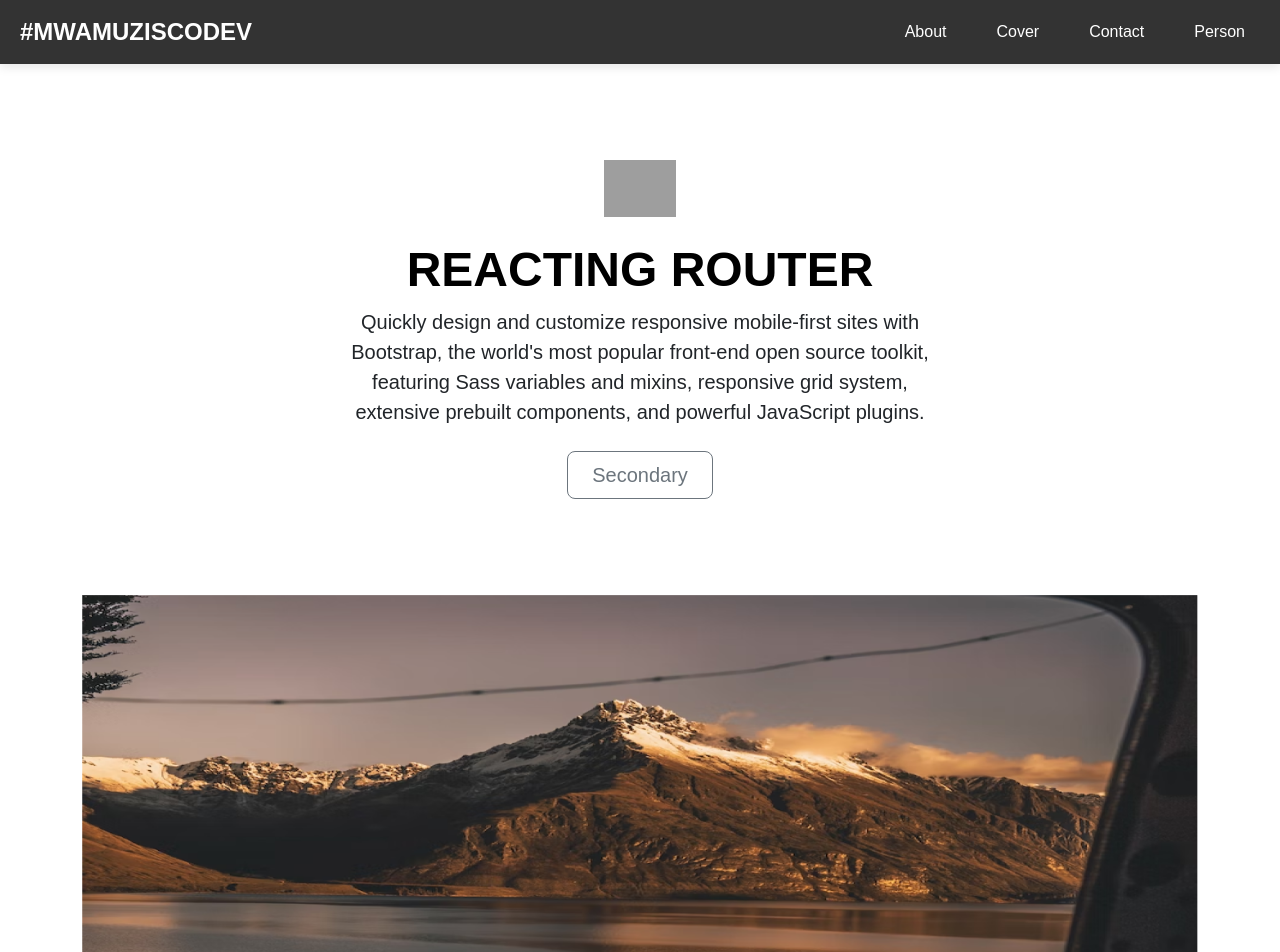
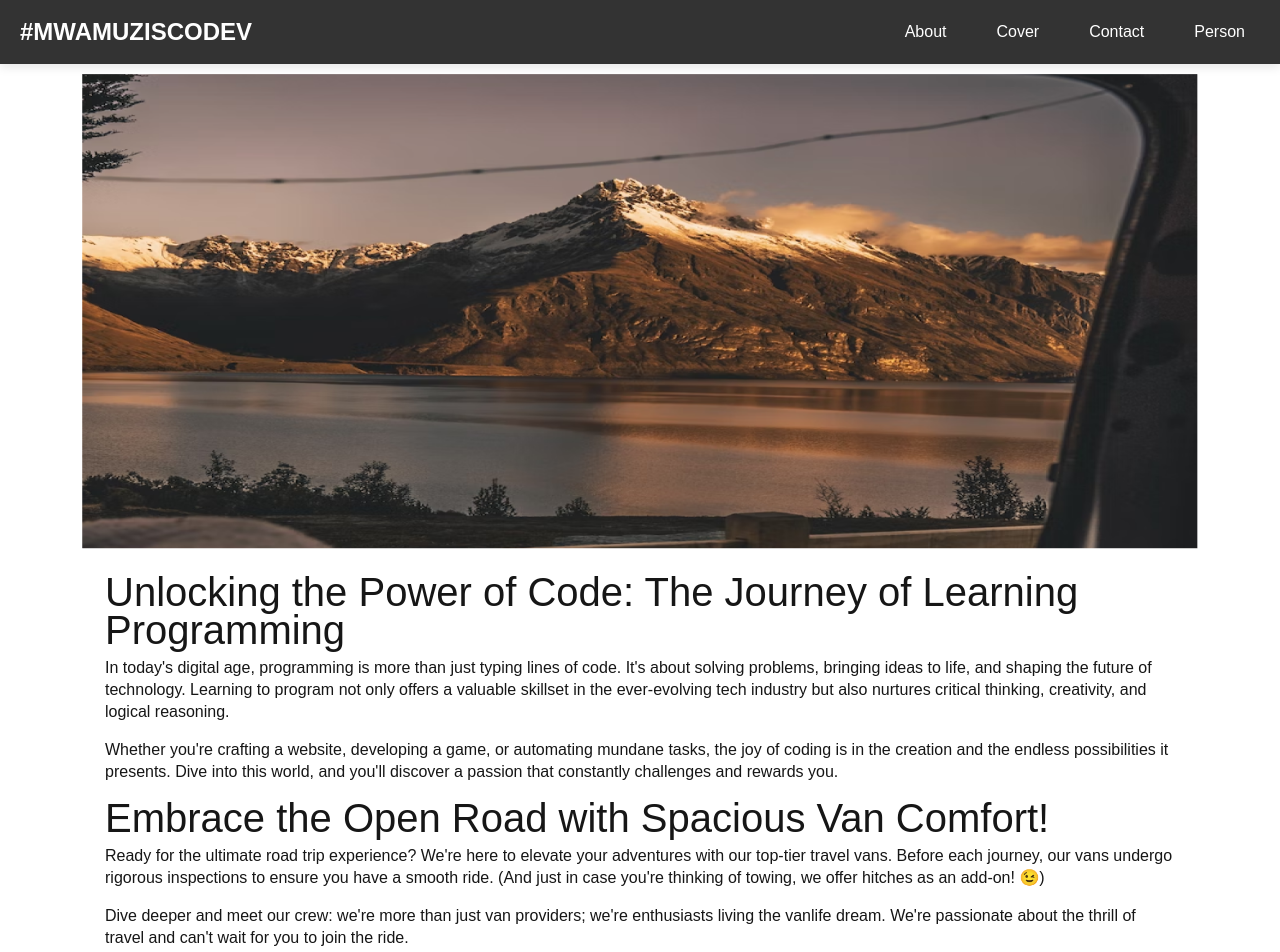
Before and after one commit to NORZACO/routing-react-lesson-v2, a React (Create React App) app: page /about in a window 1280 px wide. Shown: the top 952 px of the page. Built offline with nearby package versions, Linux system fonts and the light colour scheme; grey boxes are pictures that could not be loaded; what miragejs would draw is missing.

Commit message:
bootstrify details and fix reload no pages

```diff
--- a/src/index.js
+++ b/src/index.js
@@ -10,7 +10,7 @@ import './static/css/header.css';
 import Vans from './pages/Vans';
 import PersonDetails from './pages/DetailsPage';
 import Footer from './pages/Footer';
-import Heroes from './pages/Heroes';
+// import Heroes from './pages/Heroes';
 
 
 function App() {
@@ -25,7 +25,7 @@ function App() {
           <Link to="/persons">Person</Link>
         </nav>
       </header>
-      < Heroes />
+      {/* < Heroes /> */}
       <Routes>
         <Route path="/" element={<Home />} />
         {/* <Route path="/cover" element={<Cover />} /> */}
@@ -34,7 +34,7 @@ function App() {
         <Route path="/persons/:id" element={<PersonDetails />} />
         <Route path="*" element={<NoPage />} />
         {/* BROKEN LINK */}
-        <Route path="/persons/*" element={<NoPage />} />
+        {/* <Route path="/persons/*" element={<NoPage />} /> */}
       </Routes>
       <Footer/>
     </BrowserRouter>
--- a/src/pages/About.jsx
+++ b/src/pages/About.jsx
@@ -2,35 +2,55 @@ import React from "react";
 import bgImg from "../static/images/home-hero.png";
 import { Link } from "react-router-dom";
 // import AppCaller from "../setupTests";
-import '../static/css/about.css';
-import Footer from "./Footer";
+import "../static/css/about.css";
+// import Footer from "./Footer";
 
 export default function About() {
   return (
-
-    <><div className="container">
-      <img src={bgImg} alt="backPicture" className="about-hero-image" style={{
+    <>
+      <div className="container">
+        <img
+          src={bgImg}
+          alt="backPicture"
+          className="about-hero-image"
+          style={{
             width: "100%",
-        // height: "100%",
-        // objectFit: "cover",
-        // objectPosition: "center",
-        // position: "absolute",
-        // top: "0",
-        // left: "0",
-        // zIndex: "-1",
+            height: "auto",
+            objectFit: "cover",
+            marginTop: "10px",
           }}
         />
         <br /> <br />
         <div className="about-page-content">
-        <h1>Don’t squeeze in a sedan when you could relax in a van.</h1>
+          <h1>
+            Unlocking the Power of Code: The Journey of Learning Programming
+          </h1>
           <p>
-          Our mission is to enliven your road trip with the perfect travel van
-          rental. Our vans are recertified before each trip to ensure your
-          travel plans can go off without a hitch. (Hitch costs extra 😉)
+            In today's digital age, programming is more than just typing lines
+            of code. It's about solving problems, bringing ideas to life, and
+            shaping the future of technology. Learning to program not only
+            offers a valuable skillset in the ever-evolving tech industry but
+            also nurtures critical thinking, creativity, and logical reasoning.
           </p>
           <p>
-          Our team is full of vanlife enthusiasts who know firsthand the magic
-          of touring the world on 4 wheels.
+            Whether you're crafting a website, developing a game, or automating
+            mundane tasks, the joy of coding is in the creation and the endless
+            possibilities it presents. Dive into this world, and you'll discover
+            a passion that constantly challenges and rewards you.
+          </p>
+
+          <h1>Embrace the Open Road with Spacious Van Comfort!</h1>
+          <p>
+            Ready for the ultimate road trip experience? We're here to elevate
+            your adventures with our top-tier travel vans. Before each journey,
+            our vans undergo rigorous inspections to ensure you have a smooth
+            ride. (And just in case you're thinking of towing, we offer hitches
+            as an add-on! 😉)
+          </p>
+          <p>
+            Dive deeper and meet our crew: we're more than just van providers;
+            we're enthusiasts living the vanlife dream. We're passionate about
+            the thrill of travel and can't wait for you to join the ride.
           </p>
         </div>
         <div className="about-page-cta">
--- a/src/pages/DetailsPage.jsx
+++ b/src/pages/DetailsPage.jsx
@@ -5,8 +5,7 @@ import "bootstrap/dist/css/bootstrap.min.css";
 import "bootstrap/dist/js/bootstrap.bundle.min.js";
 import "jquery/dist/jquery.min.js";
 import "../static/css/details.css";
-
-
+import NoPage from "./NoPage";
 
 export const URL = "/api/users";
 
@@ -29,35 +28,96 @@ export default function PersonDetails() {
   }, [id]);
 
   if (error) {
-        return <div className="alert alert-danger" role="alert">{error}</div>;
+    return (
+      <div className="alert alert-danger" role="alert">
+        {error}
+      </div>
+    );
+  }
+
+  console.log(person);
+  //
+  if (person === "User not found") {
+    return (
+      //   <div className="spinner-border text-primary" role="status">
+      //     <span className="visually-hidden">Loading...</span>
+      //   </div>
+
+      // Nopage
+      <NoPage />
+    );
   }
 
   return (
-        <div className="container mt-5">
-            <h1 className="mb-4" style={{textAlign : "center"}}>Person Details</h1>
+    <>
+      <div className="container mt-1"
+      style={{ margin: 'auto', paddingTop : "50px" }}>
         {person && (
-                <div className="card">
-                    <img src={person.avatar} className="card-img-top" alt={`${person.firstName}'s avatar`} />
-                    <div className="card-body" style={{
-                        padding: 20,
-                        backgroundColor : "Highlight",
-                        color : "white",
-                        borderRadius : 10,
+          <div className="card mb-3" style={{ maxWidth: "800px" }}>
+            <div className="row g-0">
+              <div className="col-md-4" style={{
+                fontFamily : "fantasy"
+              }}>
+            <img
+              src={person.avatar}
+              className="img-fluid rounded-start"
+              alt={`${person.firstName}'s portrait`}
+              style={{ width: "100%", height: "auto", maxWidth: "450px" }}
+            />
+              </div>
+              <div className="col-md-8">
+                <div className="card-body">
+                  <h2 className="card-title" style={{ textAlign: "center" }}>
+                    {person.firstName} {person.lastName}
+                  </h2>
+                  <h5 className="card-text font-weight-bold">Email: {person.email}</h5>
+                  <h5 className="card-text">
+                    Job Title: {person.userInfo.jobTitle}
+                  </h5>
 
-                        }}>
-                        <h5 className="card-title">{person.firstName} {person.lastName}</h5>
-                        <p className="card-text">Email: {person.email}</p>
-                        <p className="card-text">About: {person.aboutMe}</p>
-                        <p className="card-text">Username: {person.username}</p>
-                        <p className="card-text">Birthdate: {person.birthdate}</p>
-                        <p className="card-text">Registered at: {person.registeredAt}</p>
-                        <h6 className="mt-4">Additional Information:</h6>
-                        <p className="card-text">Biograph: {person.userInfo.bio}</p>
-                        <p className="card-text">Company: {person.userInfo.company}</p>
-                        {/* ... and so on for other fields you want to display */}
+                  <h6 className="mt-4">About Me:</h6>
+                  <p className="card-text">{person.aboutMe}</p>
+
+                  <h6 className="mt-4">Biography:</h6>
+                  <p className="card-text">{person.userInfo.biograph}</p>
+
+                  <h6 className="mt-4">Education:</h6>
+                  <p className="card-text">{person.userInfo.school}</p>
+
+                  <h6 className="mt-4">Company:</h6>
+                  <p className="card-text">{person.userInfo.company}</p>
+
+                  <h6 className="mt-4">Languages:</h6>
+                  <p className="card-text">{person.userInfo.languages}</p>
+
+                  <h6 className="mt-4">Social Media:</h6>
+                  <ul>
+                    {Object.entries(person.userInfo.socialMedia).map(
+                      ([key, value]) => (
+                        <li key={key}>
+                          <a
+                            href={value}
+                            target="_blank"
+                            rel="noopener noreferrer"
+                          >
+                            {key.charAt(0).toUpperCase() + key.slice(1)}
+                          </a>
+                        </li>
+                      )
+                    )}
+                  </ul>
+
+                  <p className="card-text">
+                    <small className="text-body-secondary">
+                      Member since: {person.registeredAt}
+                    </small>
+                  </p>
+                </div>
+              </div>
             </div>
           </div>
         )}
       </div>
+    </>
   );
 }
--- a/src/pages/Home.jsx
+++ b/src/pages/Home.jsx
@@ -1,9 +1,14 @@
 import React from "react";
 import { Link } from "react-router-dom";
 import '../static/css/home.css';
+import Heroes from './Heroes';
 
 export default function Home() {
   return (
+
+    // Heroes
+    <>
+      <Heroes />
       <div className="container container-home">
         <h1>You got the travel plans, we got the travel vans.</h1>
         <p>
@@ -11,6 +16,6 @@ export default function Home() {
           perfect van to make your perfect road trip.
         </p>
         <Link to="/persons" className="persons-button">Find your van</Link>
-    </div>
+      </div></>
   );
 }
```
Also changed, not shown: src/static/images/Capture.PNG (added), src/static/images/picture_v2.PNG (added). Lines whose indentation alone changed are shown as unchanged.
